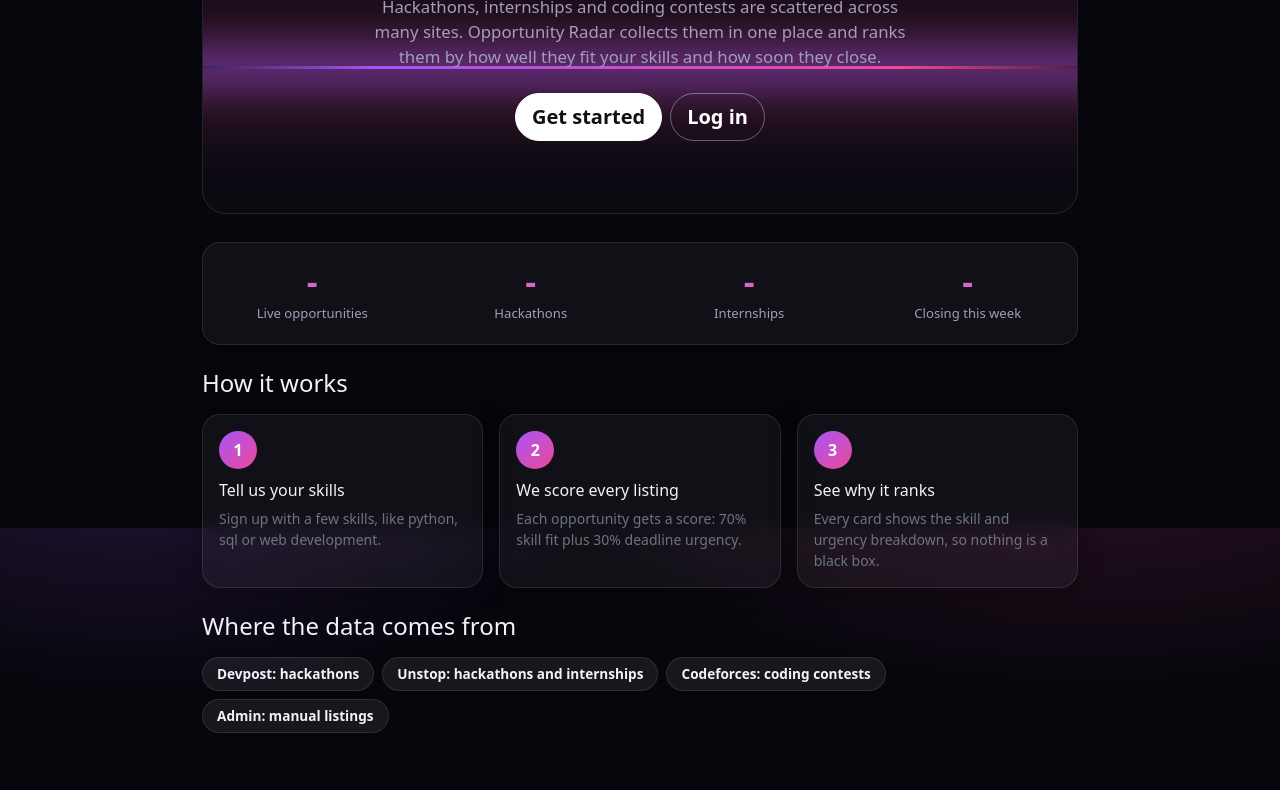
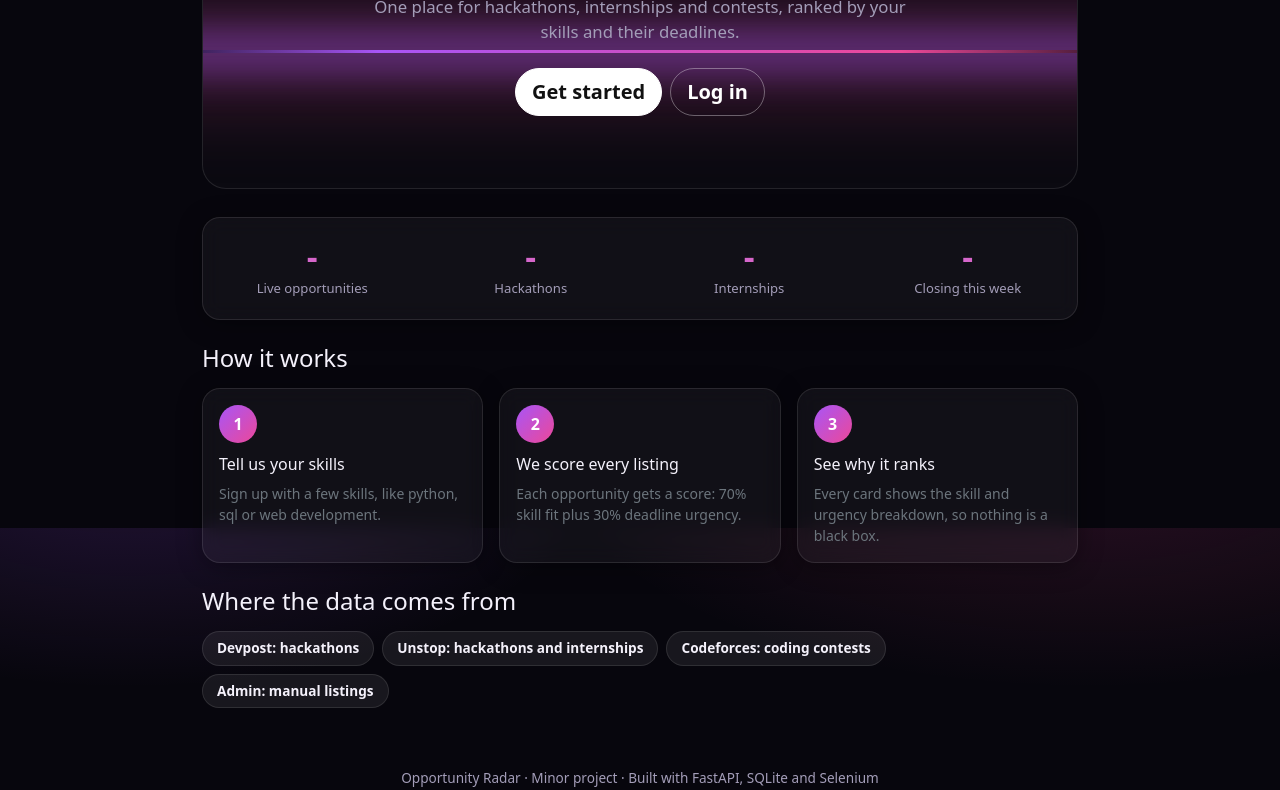
Before and after one commit to taniya11jan-alt/opportunity-radar, a plain HTML site: page frontend/index.html in a window 1280 px wide. Shown: the part 272-1062 px from the top of the page. Drawn offline with nearby package versions, Linux system fonts and the light colour scheme; no server answers.

Commit message:
Shorten homepage tagline

```diff
--- a/frontend/index.html
+++ b/frontend/index.html
@@ -22,9 +22,8 @@
           Stop missing the opportunities <span class="grad">meant for you</span>
         </h1>
         <p>
-          Hackathons, internships and coding contests are scattered across many
-          sites. Opportunity Radar collects them in one place and ranks them by
-          how well they fit your skills and how soon they close.
+          One place for hackathons, internships and contests, ranked by your
+          skills and their deadlines.
         </p>
         <div class="d-flex flex-wrap gap-2 mt-4" id="heroButtons"></div>
       </section>
```
